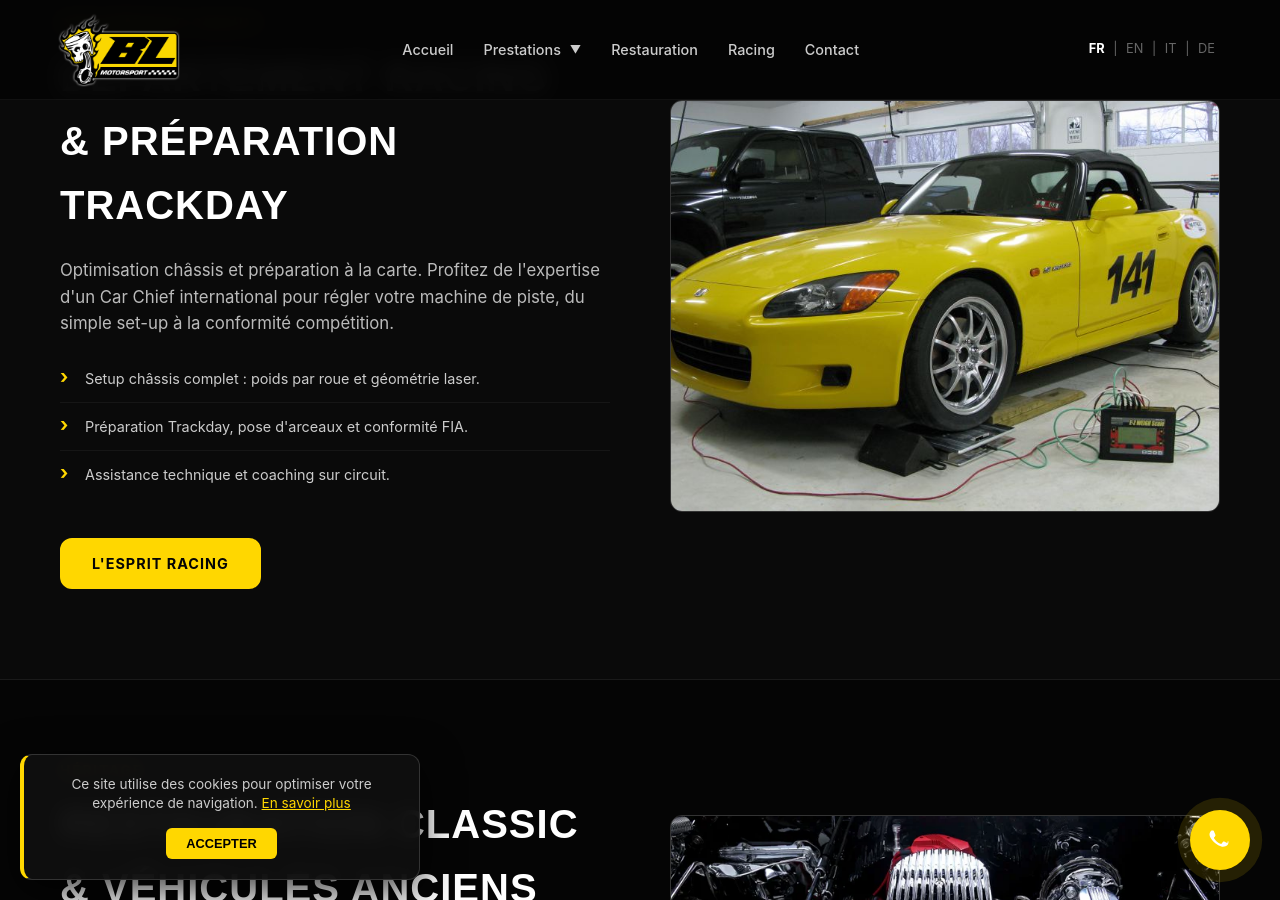
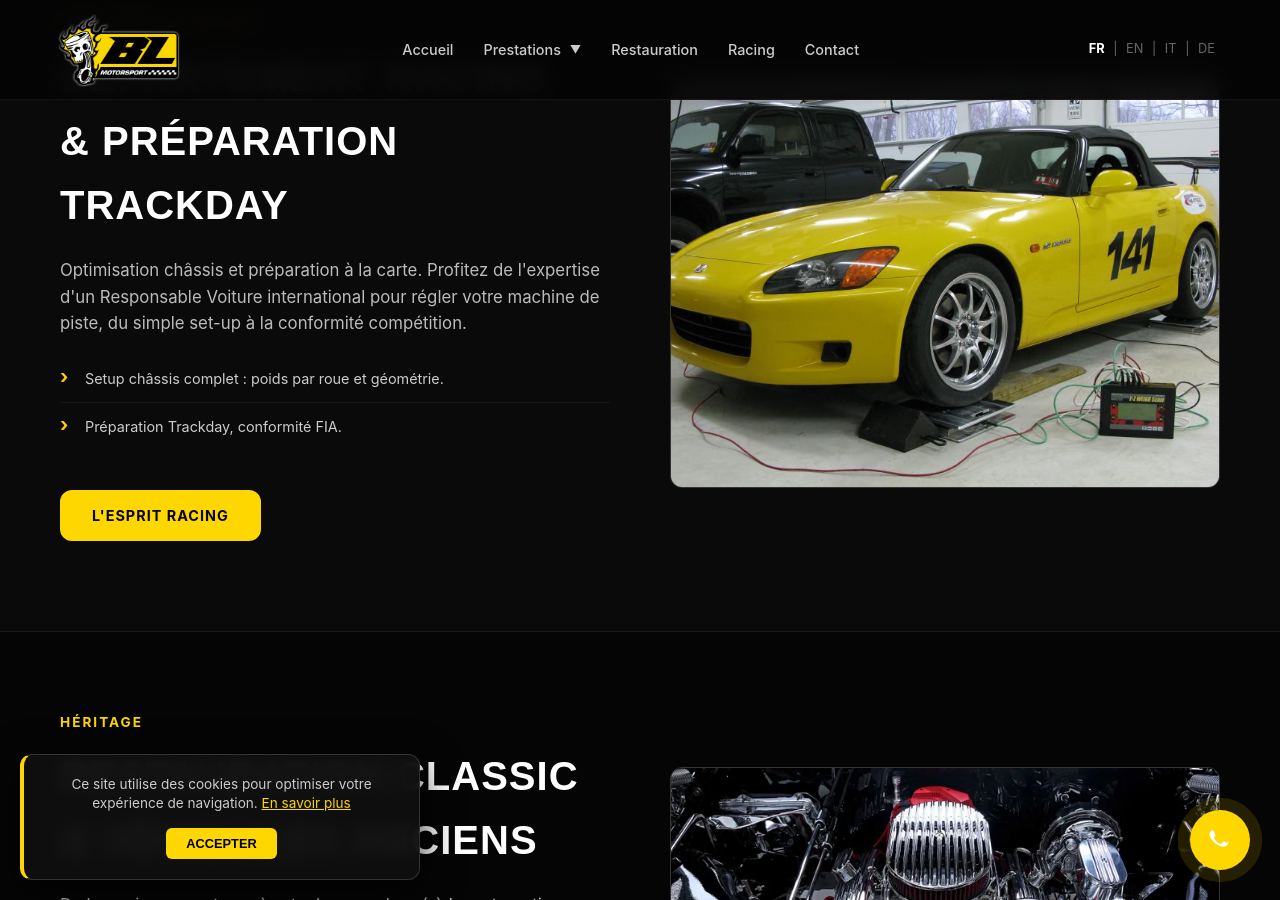
Before and after one commit to DuvalDVL/bl-motorsport, a Jekyll site: the page built from fr/prestations.html, in a window 1280 px wide and 900 px high, scrolled down 2092 px. Built offline with Jekyll 4.4.1, drawn with Linux system fonts in a browser that asks for light colours; some of the changed text lies outside the part shown.

Commit message:
Update prestations.html

```diff
--- a/fr/prestations.html
+++ b/fr/prestations.html
@@ -67,12 +67,11 @@ lang: fr
       <span class="service-subtitle">PERFORMANCE CIRCUIT</span>
       <h2>DÉPARTEMENT RACING <br>& PRÉPARATION TRACKDAY</h2>
       <p>
-        Optimisation châssis et préparation à la carte. Profitez de l'expertise d'un Car Chief international pour régler votre machine de piste, du simple set-up à la conformité compétition.
+        Optimisation châssis et préparation à la carte. Profitez de l'expertise d'un Responsable Voiture international pour régler votre machine de piste, du simple set-up à la conformité compétition.
       </p>
       <ul class="check-list">
-        <li>Setup châssis complet : poids par roue et géométrie laser.</li>
-        <li>Préparation Trackday, pose d'arceaux et conformité FIA.</li>
-        <li>Assistance technique et coaching sur circuit.</li>
+        <li>Setup châssis complet : poids par roue et géométrie.</li>
+        <li>Préparation Trackday, conformité FIA.</li>
       </ul>
       <a href="{{ site.baseurl }}/fr/competition-racing-trackday/" class="btn btn-primary">L'esprit Racing</a>
     </div>
@@ -113,12 +112,11 @@ lang: fr
       <span class="service-subtitle">LOGISTIQUE PREMIUM</span>
       <h2>SERVICE VOITURIER <br>MEGÈVE & CONCIERGERIE</h2>
       <p>
-        Simplifiez l'entretien de votre véhicule lors de vos séjours en station (Megève, Chamonix, Courchevel) grâce à notre service de récupération et livraison à domicile en remorque fermée.
+        Simplifiez l'entretien de votre véhicule lors de vos séjours en station (Megève, Chamonix) grâce à notre service de récupération et livraison à domicile par chauffeur.
       </p>
       <ul class="check-list">
-        <li>Pick-up & Delivery à votre chalet, hôtel ou aéroport.</li>
-        <li>Transport sécurisé, confidentiel et protégé.</li>
-        <li>Disponibilité sur toute la vallée de l'Arve et Genève.</li>
+        <li>Pick-up & Delivery à votre chalet, hôtel.</li>
+        <li>Transport sécurisé et confidentiel.</li>
       </ul>
       <a href="{{ site.baseurl }}/fr/contact" class="btn btn-outline">Réserver un transport</a>
     </div>
```
Also changed, not shown: other parts of fr/prestations.html (+1 -1 lines).
